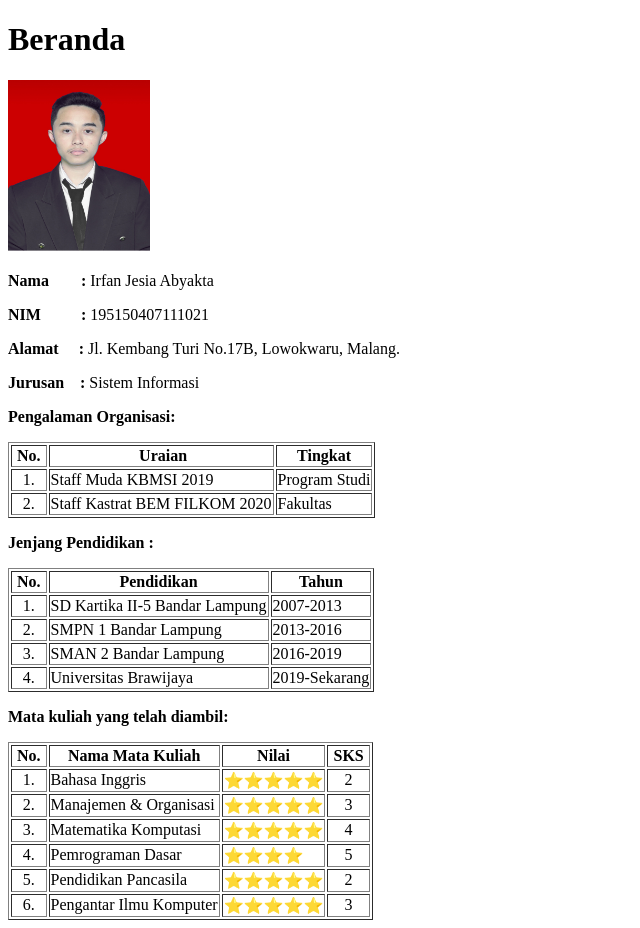
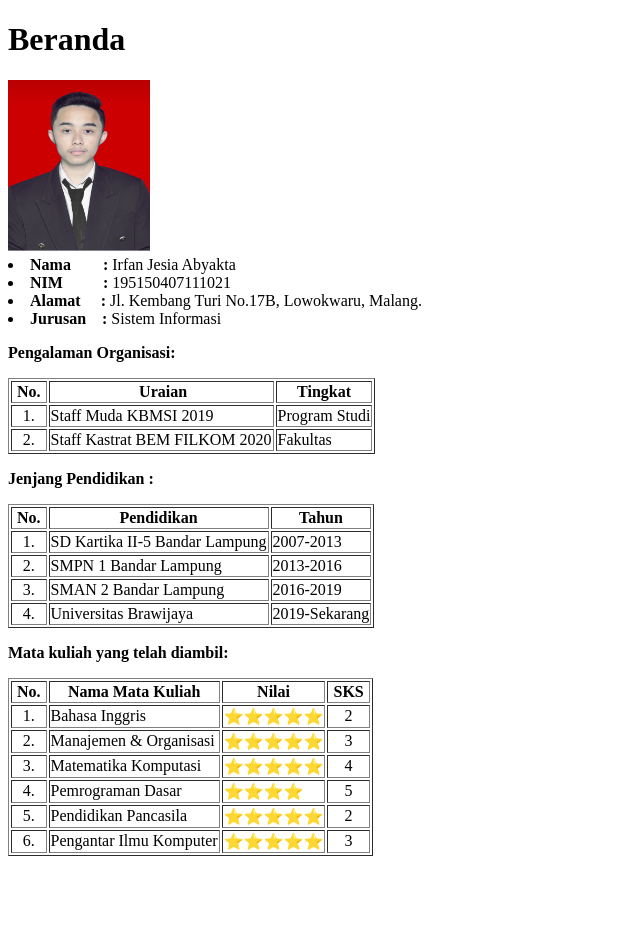
Before and after one commit to irfanjesia/tugas9imk, a plain HTML site: page Beranda.html in a window 1280 px wide. Shown: the whole page, without its empty margins (0-640 px from the left). After the commit the page ends 864 px from the top, so only its background shows below. Drawn offline with Linux system fonts and the light colour scheme.

Commit message:
Update Beranda.html

```diff
--- a/Beranda.html
+++ b/Beranda.html
@@ -5,11 +5,11 @@
      </head>
      <body>
           <h1>Beranda</h1>
-<p><img src="FOTO.jpeg" height="172" width="142"/></p>
-          <p><b>Nama&emsp;&nbsp;&nbsp;&nbsp;&nbsp;:</b> Irfan Jesia Abyakta</p>
-          <p><b>NIM&emsp;&emsp;&nbsp;&nbsp;:</b> 195150407111021</p>
-          <p><b>Alamat&emsp;&nbsp;:</b> Jl. Kembang Turi No.17B, Lowokwaru, Malang.</p>
-          <p><b>Jurusan&emsp;:</b> Sistem Informasi</p>
+<a href="https://www.instagram.com/irfanearfun/"><img src="FOTO.jpeg" height="172" width="142"/></a>
+          <li><b>Nama&emsp;&nbsp;&nbsp;&nbsp;&nbsp;:</b> Irfan Jesia Abyakta</li>
+          <li><b>NIM&emsp;&emsp;&nbsp;&nbsp;:</b> 195150407111021</li>
+          <li><b>Alamat&emsp;&nbsp;:</b> Jl. Kembang Turi No.17B, Lowokwaru, Malang.</li>
+          <li><b>Jurusan&emsp;:</b> Sistem Informasi</li>
 
           <p><b>Pengalaman Organisasi:</b></p>
 	<table border="1">
```
